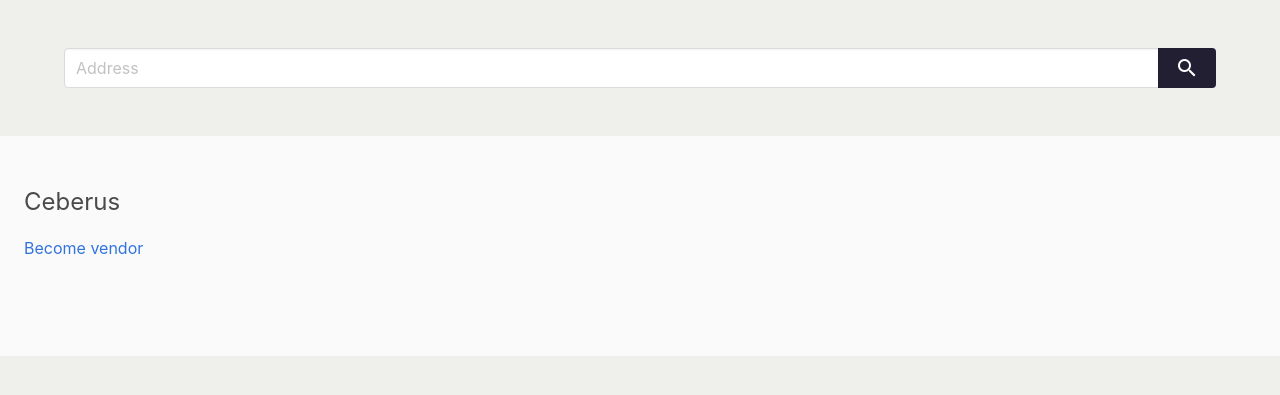
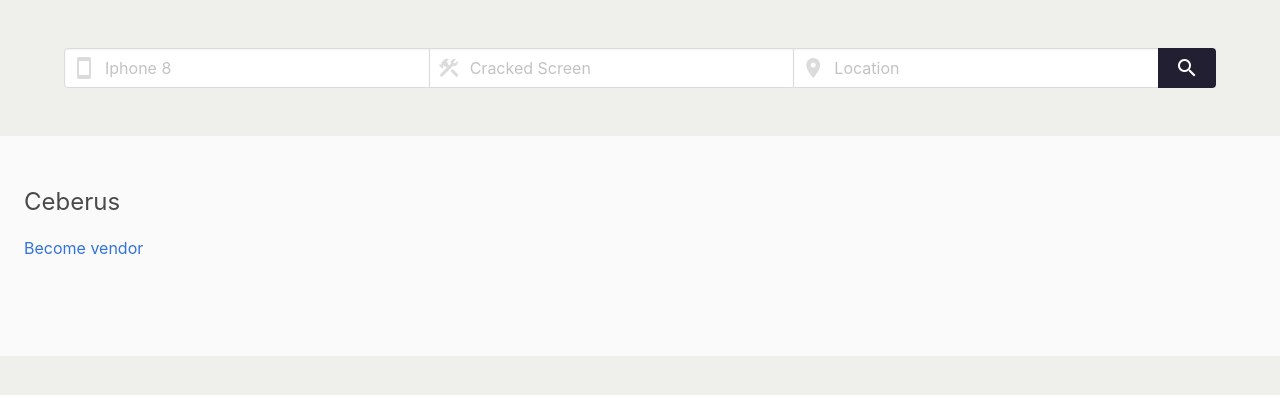
Before and after one commit to DanielTMolloy919/Django-MVM-Project, a Django app: template src/templates/core/frontpage.html in a window 1280 px wide. Shown: the part 56-451 px from the top of the page. Run offline with Django 3.2, Linux system fonts and the light colour scheme; the template is opened without the code that fills it, so the values that code supplies are empty; some libraries are stand-ins or nearby versions.

Commit message:
Front Page Search Bar Added

```diff
--- a/src/templates/core/base.html
+++ b/src/templates/core/base.html
@@ -10,6 +10,10 @@
     });
 });
 </script> {% endcomment %}
+<script>
+console.log($("test"));
+debugger;
+</script>
 
 <html>
     <head>
--- a/src/templates/core/frontpage.html
+++ b/src/templates/core/frontpage.html
@@ -1,12 +1,46 @@
 {% extends 'core/base.html' %}
+
+
+{% comment %} Connecting to Google's Map API {% endcomment %}
 
 {% block title %}Welcome | {% endblock %}
 
 {% block content %}
 
+<script>
+    let autocomplete
+    {% comment %} add google places functionality to address autocomplete, narrowing down results {% endcomment %}
+    {% comment %} https://developers.google.com/maps/documentation/javascript/places-autocomplete {% endcomment %}
+    function initAutocomplete() {
+        autocomplete = new google.maps.places.Autocomplete(document.getElementById('autocomplete'),
+        {
+            types: ['street_address'],
+            componentRestrictions: {'country': ['AU']},
+            fields: ['place_id']
+        });
+    }
+</script>
+{% comment %} Gets the Maps API Javascript and points to the initAutocomplete function defined above {% endcomment %}
+{% comment %} <script async defer src="https://maps.googleapis.com/maps/api/js?key=AIzaSyBNEeNfnejMFeUSzOWbc25EwrfdCDXIeqg&libraries=places&callback=initAutocomplete"></script> {% endcomment %}
+
 <div class="field has-addons">
-    <p class="control is-expanded">
-        <input class="input" type="text" placeholder="Address">
+    <p class="control is-expanded has-icons-left">
+        <input id="device" class="input" type="text" placeholder="Iphone 8">
+        <span class="icon is-small is-left">
+            <span class="material-icons">smartphone</span>
+        </span>
+    </p>
+    <p class="control is-expanded has-icons-left">
+        <input id="repair" class="input" type="text" placeholder="Cracked Screen">
+        <span class="icon is-small is-left">
+            <span class="material-icons">construction</span>
+        </span>
+    </p>
+    <p class="control is-expanded has-icons-left">
+        <input id="autocomplete" class="input" type="text" placeholder="Location">
+        <span class="icon is-small is-left">
+            <span class="material-icons">place</span>
+        </span>
     </p>
     <p class="control">
         <button class="button is-primary-color-dark">
```
Also changed, not shown: src/db.sqlite3.
